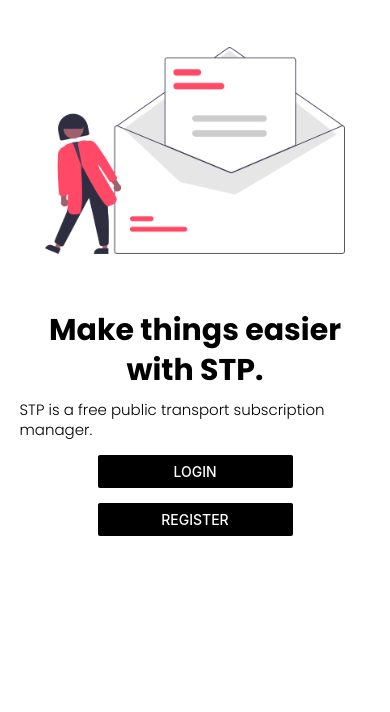
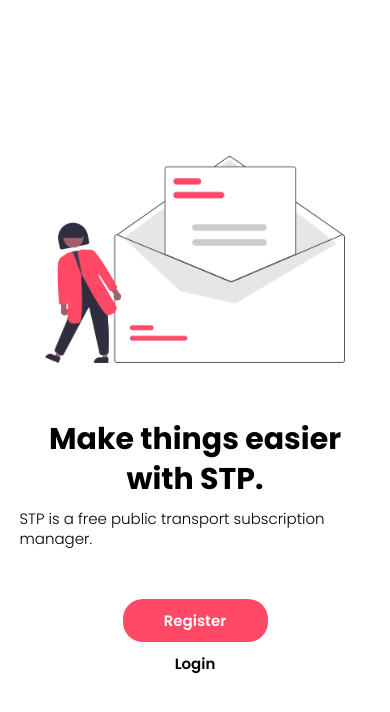
Before and after one commit to PBL-Complexica/STP_Android, a React Native app: screen /Home in a window 390 px wide. Shown: the top 712 px of the page. Built offline with nearby package versions, Linux system fonts and the light colour scheme.

Commit message:
welcome page

```diff
--- a/App.js
+++ b/App.js
@@ -14,6 +14,7 @@ export default function App() {
         "Poppins Bold": require('./assets/fonts/poppins_bold.ttf'),
         "Poppins Regular": require('./assets/fonts/poppins_regular.ttf'),
         "Poppins Light": require('./assets/fonts/poppins_light.ttf'),
+        "Poppins Semi-Bold": require('./assets/fonts/poppins_semibold.ttf'),
         "Space Mono Bold": require('./assets/fonts/SpaceMono-Bold.ttf'),
         "Space Mono Regular": require('./assets/fonts/SpaceMono-Regular.ttf'),
     });
--- a/screens/HomeScreen.js
+++ b/screens/HomeScreen.js
@@ -1,5 +1,5 @@
 import React from 'react';
-import { Text, View, Button, Image, SafeAreaView } from 'react-native';
+import { Text, View, Button, Image, SafeAreaView, TouchableOpacity } from 'react-native';
 import { styles } from '../styles/Styles';
 
 export default function HomeScreen({ navigation }) {
@@ -11,19 +11,17 @@ export default function HomeScreen({ navigation }) {
                     style={styles.welcome_image}/>
                 <Text style={styles.welcome_text}>Make things easier with STP.</Text>
                 <Text style={styles.default_text}>STP is a free public transport subscription manager.</Text>
-                <View style={styles.button}>
-                    <Button
-                        title="Login"
-                        color={styles.colorScheme === "dark" ? "#fff" : "#000"}
-                        // color="#FFFF4967"
-                        onPress={() => navigation.navigate('Login')} />
-                </View>
-                <View style={styles.button}>
-                    <Button
-                        title="Register"
-                        color={styles.colorScheme === "dark" ? "#fff" : "#000"}
-                        // color="#FFFF4967"
-                        onPress={() => navigation.navigate('Register')} />
+                <View style={{padding: 50}}>
+                    <TouchableOpacity
+                        style={styles.red_button}
+                        onPress={() => navigation.navigate('Register')}>
+                        <Text style={styles.white_button_text}>Register</Text>
+                    </TouchableOpacity>
+                    <TouchableOpacity
+                        style={styles.empty_button}
+                        onPress={() => navigation.navigate('Login')}>
+                        <Text style={styles.black_button_text}>Login</Text>
+                    </TouchableOpacity>
                 </View>
             </View>
         </SafeAreaView>
--- a/styles/Styles.js
+++ b/styles/Styles.js
@@ -1,5 +1,5 @@
 import React from "react";
-import { StyleSheet, Appearance, Platform, StatusBar } from "react-native";
+import { StyleSheet, Appearance, Platform, StatusBar, Dimensions } from "react-native";
 
 const colorScheme = Appearance.getColorScheme();
 
@@ -10,7 +10,7 @@ const styles = StyleSheet.create({
         paddingTop: Platform.OS === "android" ? StatusBar.currentHeight : 0,
         // backgroundColor: "dodgerblue",
         // alignItems: "center",
-        // justifyContent: "center",
+        justifyContent: "center",
     },
     welcome_image: {
         flex: 0,
@@ -19,17 +19,40 @@ const styles = StyleSheet.create({
         alignSelf: "center",
         resizeMode: 'contain',
     },
-    button: {
+    red_button: {
         // color: colorScheme === "dark" ? "#fff" : "#000",
-        paddingTop: 15,
+        // paddingTop: 15,
         width: "50%",
         alignSelf: "center",
-
+        backgroundColor: "#ff4967",
+        borderRadius: 20,
+    },
+    empty_button: {
+        width: "50%",
+        alignSelf: "center",
+        // backgroundColor: "#ff4967",
+        borderRadius: 20,
+    },
+    white_button_text: {
+        color: "white",
+        fontSize: 15,
+        textAlign: "center",
+        padding: 10,
+        fontFamily: "Poppins Semi-Bold",
+    },
+    black_button_text: {
+        color: "black",
+        fontSize: 15,
+        textAlign: "center",
+        padding: 10,
+        fontFamily: "Poppins Semi-Bold",
     },
     back_button: {
+        flex: 1,
         color: colorScheme === "dark" ? "#fff" : "#000",
         fontSize: 50,
         paddingLeft: 10,
+        paddingTop: 10,
         fontFamily: "Space Mono Bold",
     },
     welcome_text: {
```
